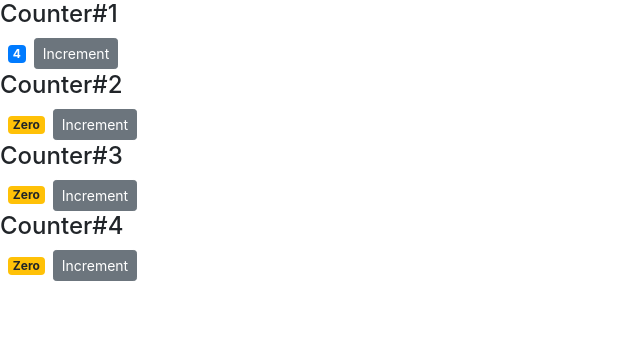
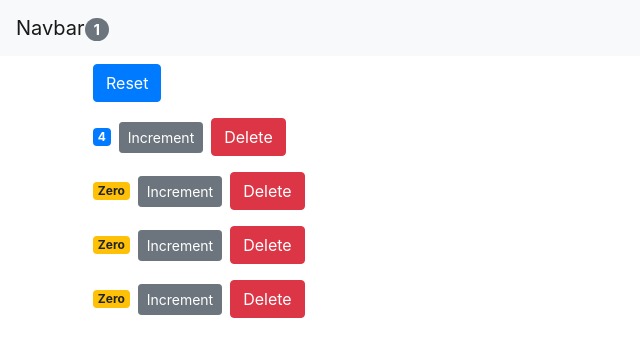
Before and after one commit to AmitPandey45/counter-app, a React (Create React App) app: page / in a window 1280 px wide. Shown: the top 356 px of the page, without its empty margins (0-640 px from the left). Built offline with nearby package versions, Linux system fonts and the light colour scheme.

Commit message:
Added code to display counter and implement lifecycle

```diff
--- a/src/components/counter.jsx
+++ b/src/components/counter.jsx
@@ -1,25 +1,31 @@
 import React, { Component } from "react";
 
 class Counter extends Component {
-  state = {
-    value: this.props.value,
-  };
+  constructor() {
+    super();
+    console.log("Counter- constructor");
+  }
 
-  handleIcrement = () => {
-    this.setState({ value: this.state.value + 1 });
-  };
+  compoentDidMount() {
+    console.log("Counter- component did mount");
+  }
 
   render() {
-    console.log("Props", this.props);
+    console.log("Counter- rendered");
     return (
       <div>
-        {this.props.children}
         <span className={this.getBadgeClasses()}>{this.formatCount()}</span>
         <button
-          onClick={this.handleIcrement}
           className="btn btn-secondary btn-sm"
+          onClick={() => this.props.onIncrement(this.props.counter)}
         >
           Increment
+        </button>
+        <button
+          className="btn btn-danger sm-2 m-2"
+          onClick={() => this.props.onDelete(this.props.counter.id)}
+        >
+          Delete
         </button>
       </div>
     );
@@ -27,12 +33,12 @@ class Counter extends Component {
 
   getBadgeClasses() {
     let classes = "badge m-2 badge-";
-    classes += this.state.value === 0 ? "warning" : "primary";
+    classes += this.props.counter.value === 0 ? "warning" : "primary";
     return classes;
   }
 
   formatCount() {
-    const { value } = this.state;
+    const { value } = this.props.counter;
     return value === 0 ? "Zero" : value;
   }
 }
--- a/src/components/counters.jsx
+++ b/src/components/counters.jsx
@@ -2,21 +2,30 @@ import React, { Component } from "react";
 import Counter from "./counter";
 
 class Counters extends Component {
-  state = {
-    counters: [
-      { id: 1, value: 4 },
-      { id: 2, value: 0 },
-      { id: 3, value: 0 },
-      { id: 4, value: 0 },
-    ],
-  };
+  constructor() {
+    super();
+    console.log("Counters- constructor");
+  }
+
+  compoentDidMount() {
+    console.log("Counters- component did mount");
+  }
+
   render() {
+    console.log("Counters- rendered");
+    const { counters, onIncrement, onDelete, onReset } = this.props;
     return (
       <div>
-        {this.state.counters.map((counter) => (
-          <Counter key={counter.id} value={counter.value} children={counter.id}>
-            <h4>Counter#{counter.id}</h4>
-          </Counter>
+        <button className="btn btn-primary sm-2 m-2" onClick={onReset}>
+          Reset
+        </button>
+        {counters.map((counter) => (
+          <Counter
+            key={counter.id}
+            counter={counter}
+            onIncrement={onIncrement}
+            onDelete={onDelete}
+          />
         ))}
       </div>
     );
--- a/src/index.js
+++ b/src/index.js
@@ -4,7 +4,6 @@ import "./index.css";
 import App from "./App";
 import * as serviceWorker from "./serviceWorker";
 import "bootstrap/dist/css/bootstrap.css";
-import Counters from "./components/counters";
 //import Parent from "./components/parent";
 
 // <React.StrictMode> render component multiple times
@@ -17,7 +16,7 @@ import Counters from "./components/counters";
 
 ReactDOM.render(
   <div>
-    <Counters />
+    <App />
   </div>,
   document.getElementById("root")
 );
```
